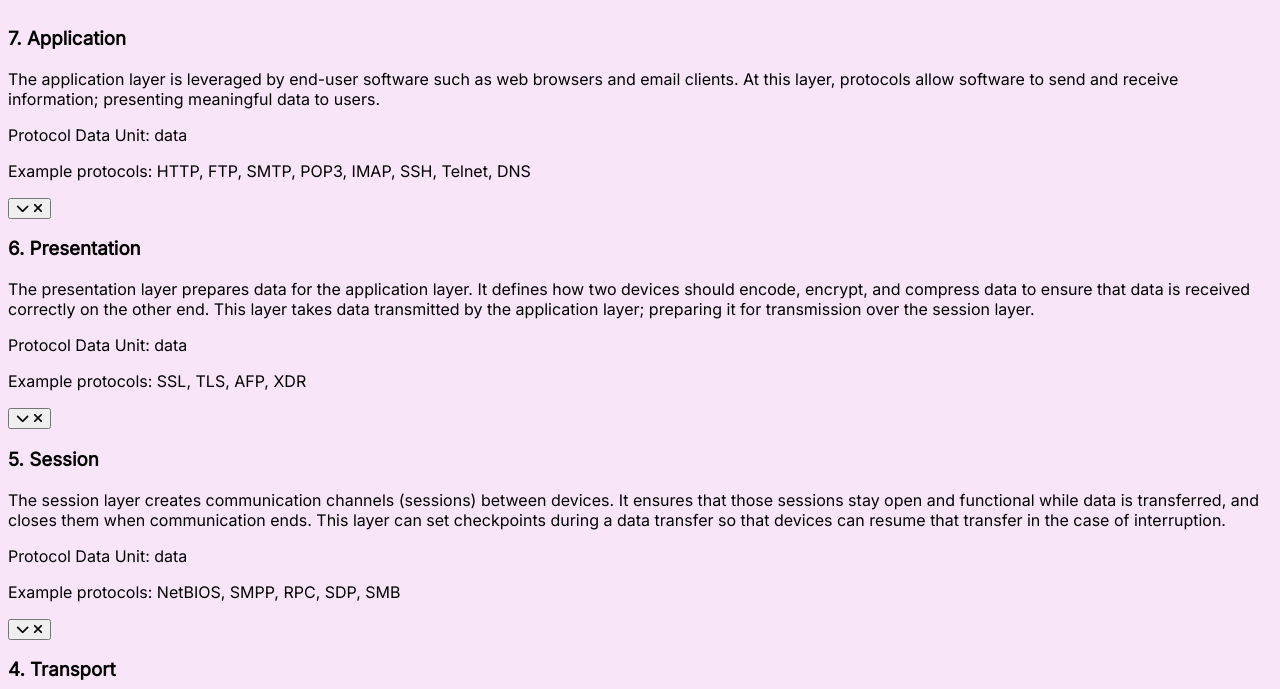
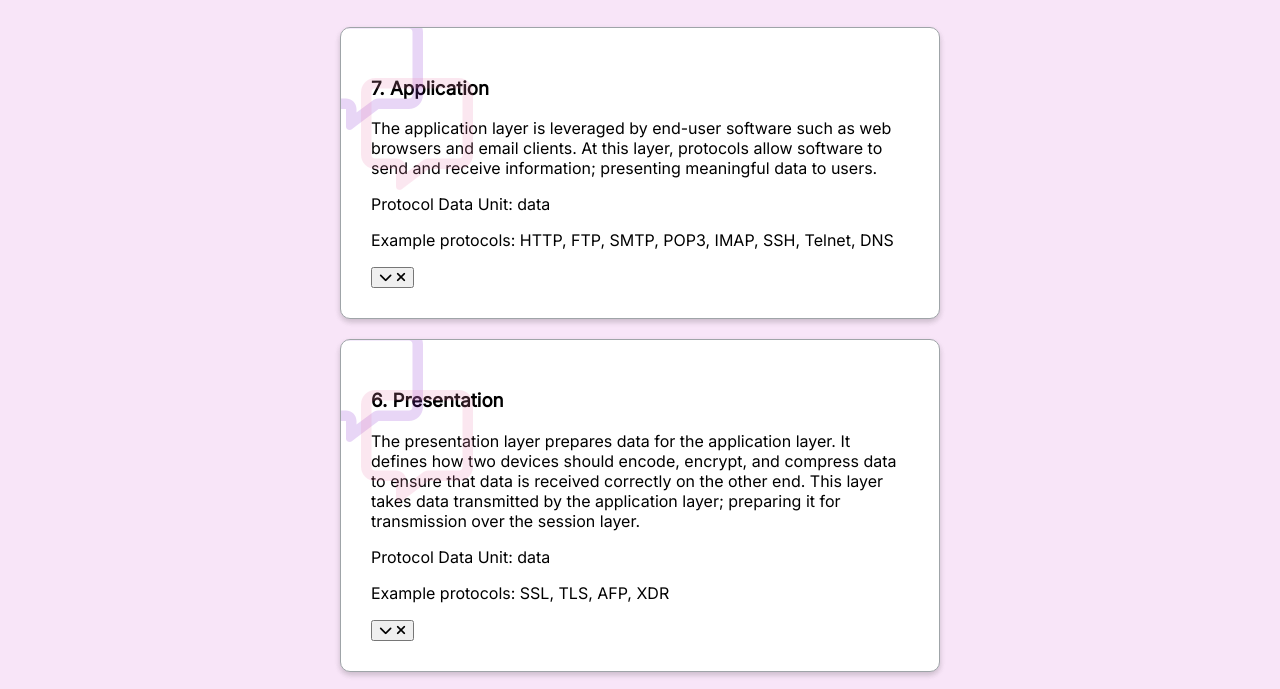
Before and after one commit to amandapennell/interactive_osi_model, a plain HTML site: page index.html in a window 1280 px wide. Shown: the part 93-782 px from the top of the page. Drawn offline with Linux system fonts and the light colour scheme.

Commit message:
Style container and communication symbols

```diff
--- a/styles.css
+++ b/styles.css
@@ -47,3 +47,44 @@ h1 {
         transform: translate(-100%, 0);
     }
 }
+
+.layer-container {
+    max-width: 600px;
+    margin: 0 auto;
+}
+
+.layer {
+    background-color: transparent;
+    border: 1px solid #9fa4a8;
+    border-radius: 10px;
+    margin: 20px 0;
+    padding: 30px;
+    position: relative;
+    overflow: hidden;
+    transition: 0.3s ease;
+}
+
+.layer.active {
+    background-color: #fff;
+    box-shadow: 0 3px 6px rgba(0, 0, 0, 0.1), 0 3px 6px rgba(0, 0, 0, 0.1);
+}
+
+.layer.active::before,
+.layer.active::after {
+    content: "\f27a";
+    font-family: 'Font Awesome 6 Free';
+    font-size: 7rem;
+    color: #f08cb6;
+    position: absolute;
+    opacity: 0.2;
+    top: 50px;
+    left: 20px;
+    z-index: 0;
+}
+
+.layer.active::before {
+    color: #8b33d3;
+    top: -10px;
+    left: -30px;
+    transform: rotateY('180deg');
+}
```
